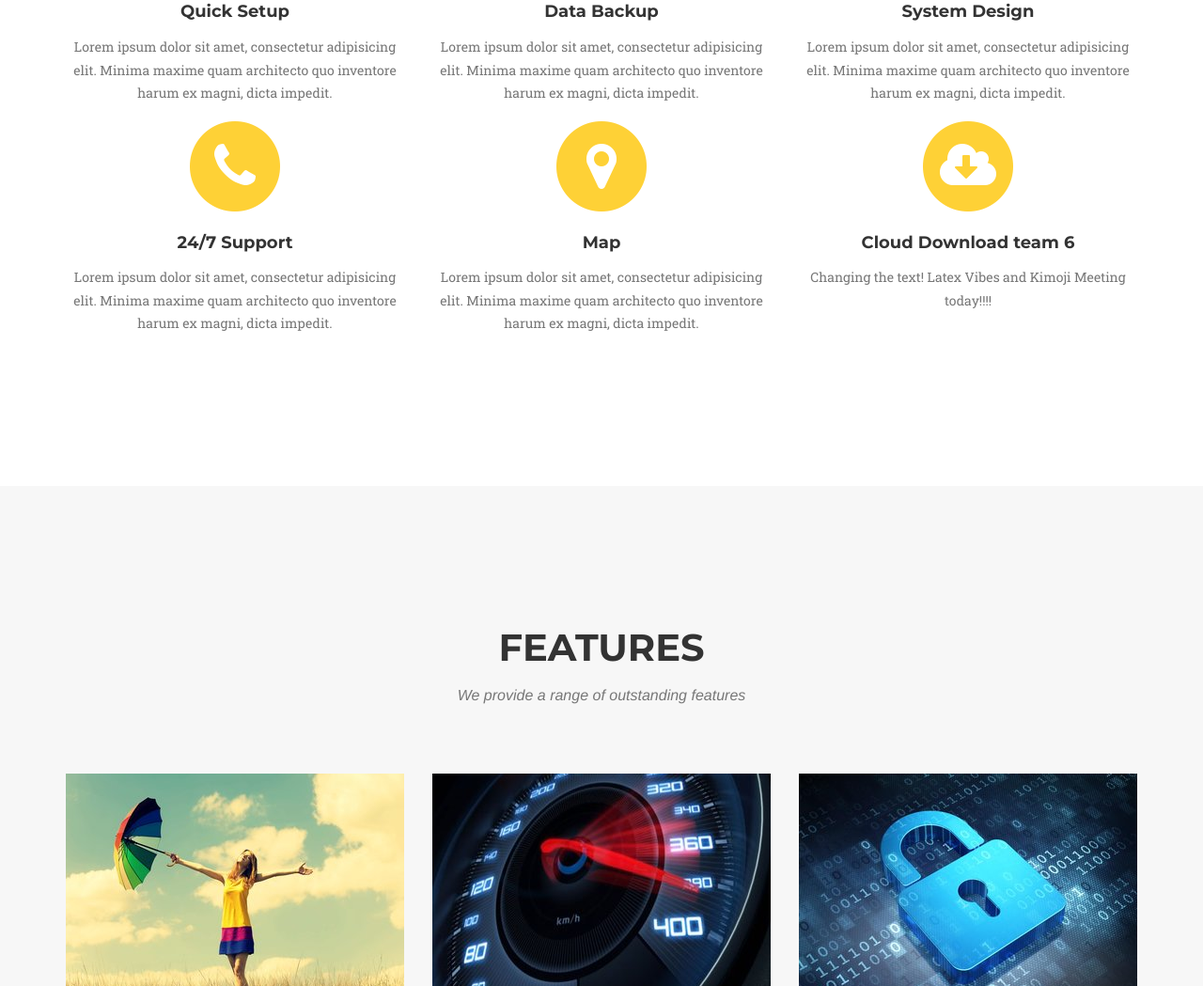
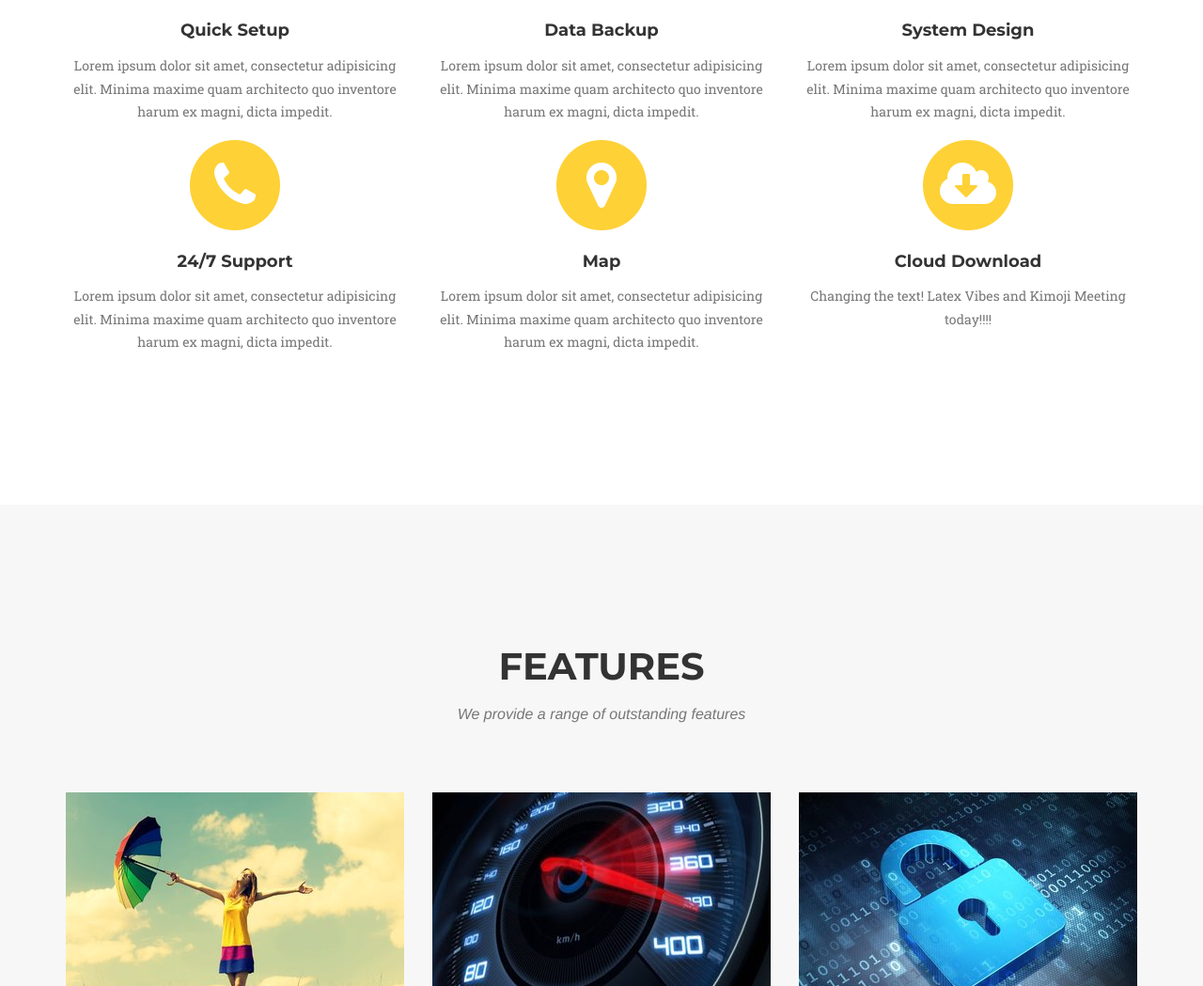
Before and after one commit to adsigel/adsigel.github.io, a plain HTML site: page index.html in a window 1280 px wide. Shown: the part 1188-2237 px from the top of the page at 94% size. Drawn offline with nearby package versions, Linux system fonts and the light colour scheme; a web font is replaced by a local one.

Commit message:
Update index.html

```diff
--- a/index.html
+++ b/index.html
@@ -17,7 +17,7 @@
         <link href="css/agency.css" rel="stylesheet">
 
         <!-- Custom Fonts -->
-        <link href="font-awesome-4.1.0/css/font-awesome.min.css" rel="stylesheet" type="text/css">
+        <link href="font-awesome-4.1.0/css/font-awesome.min.css" rel="stylesheet" type="text/css">at
         <link href="http://fonts.googleapis.com/css?family=Montserrat:400,700" rel="stylesheet" type="text/css">
         <link href="http://fonts.googleapis.com/css?family=Kaushan+Script" rel="stylesheet" type="text/css">
         <link href="http://fonts.googleapis.com/css?family=Droid+Serif:400,700,400italic,700italic" rel="stylesheet" type="text/css">
@@ -138,7 +138,7 @@
                             <i class="fa fa-circle fa-stack-2x text-primary"></i>
                             <i class="fa fa-cloud-download fa-stack-1x fa-inverse"></i>
                         </span>
-                        <h4 class="service-heading">Cloud Download team 6</h4>
+                        <h4 class="service-heading">Cloud Download</h4>
                         <p class="text-muted">Changing the text! Latex Vibes and Kimoji Meeting today!!!!</p>
                     </div>
 
```
